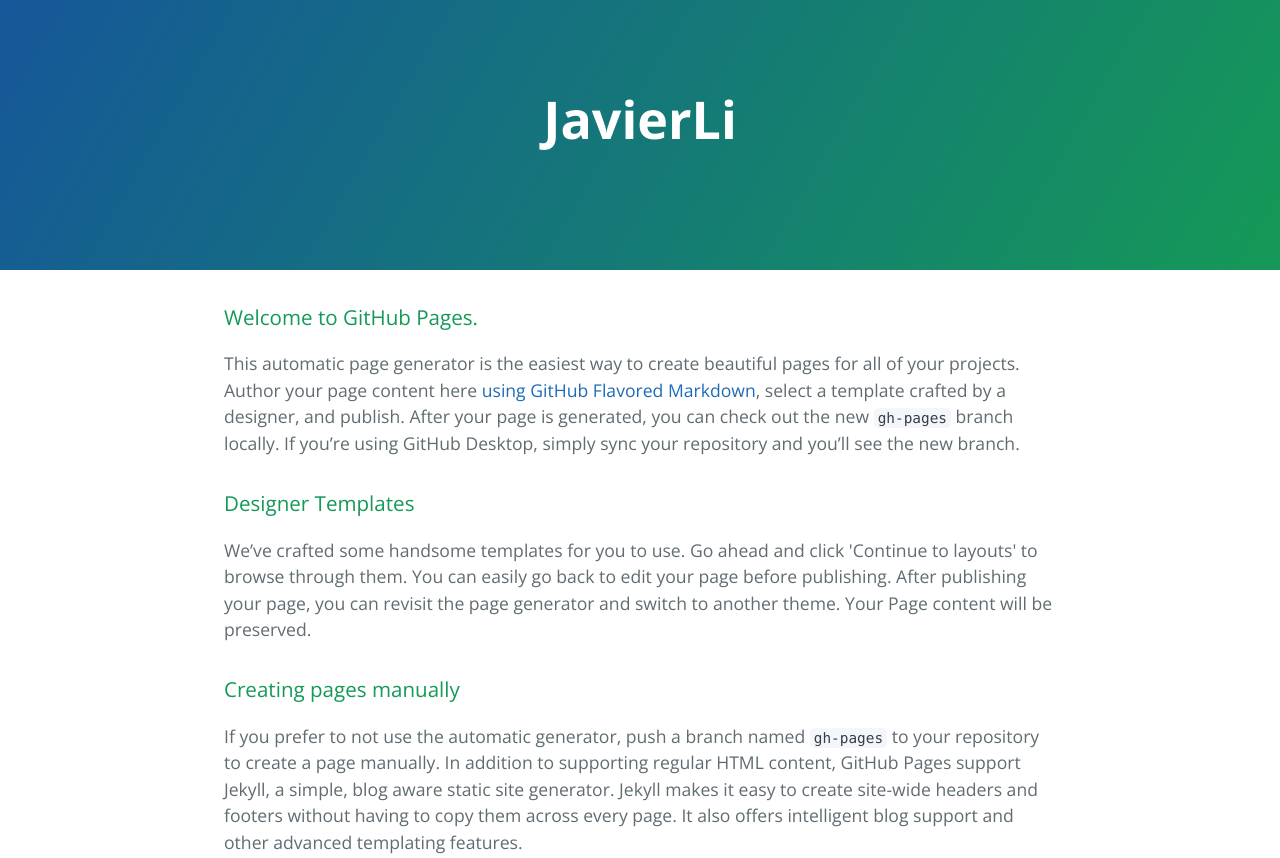
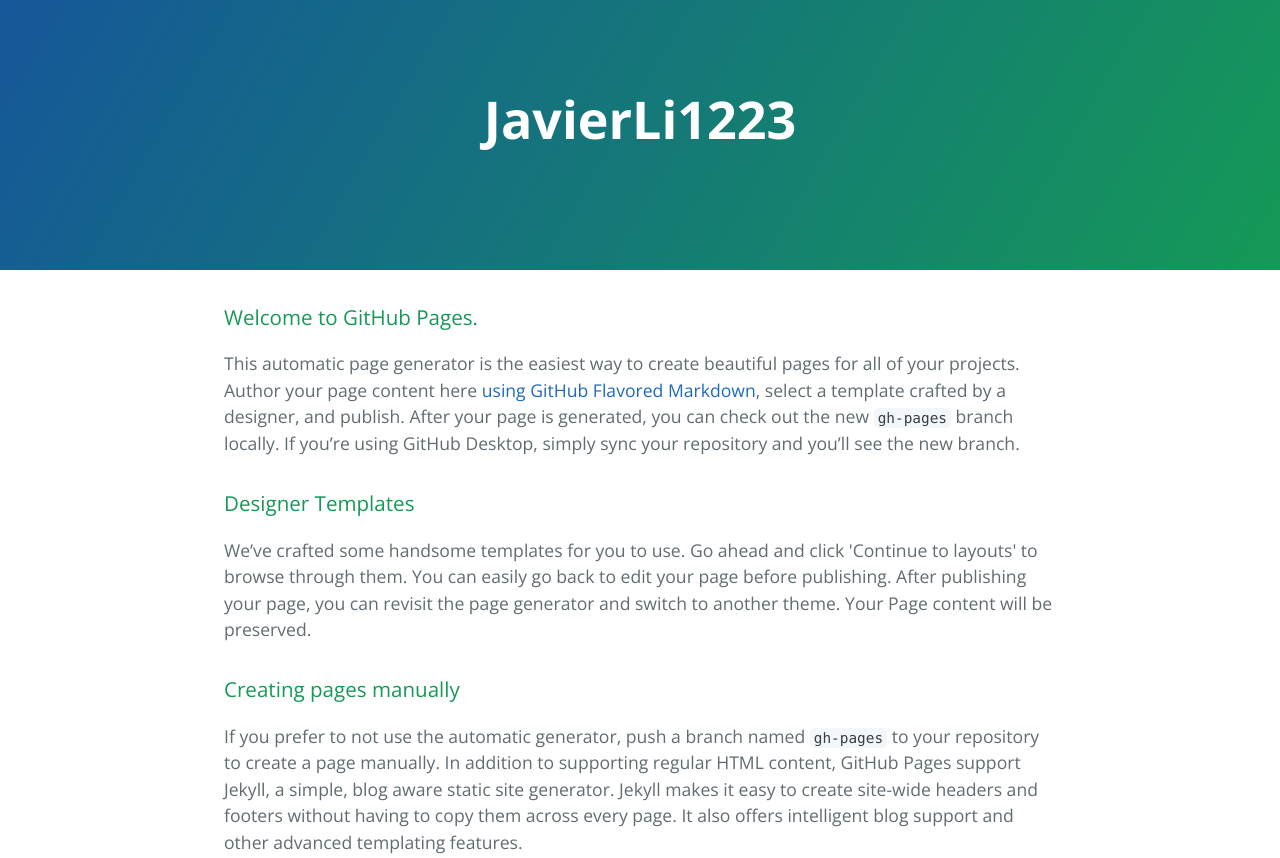
Before and after one commit to JavierLi/JavierLi.github.io, a plain HTML site: page index.html in a window 1280 px wide. Shown: the top 858 px of the page. Drawn offline with nearby package versions, Linux system fonts and the light colour scheme.

Commit message:
asdqwe
asdqwe

```diff
--- a/index.html
+++ b/index.html
@@ -11,7 +11,7 @@
   </head>
   <body>
     <section class="page-header">
-      <h1 class="project-name">JavierLi</h1>
+      <h1 class="project-name">JavierLi1223</h1>
       <h2 class="project-tagline"></h2>
     </section>
 
```
